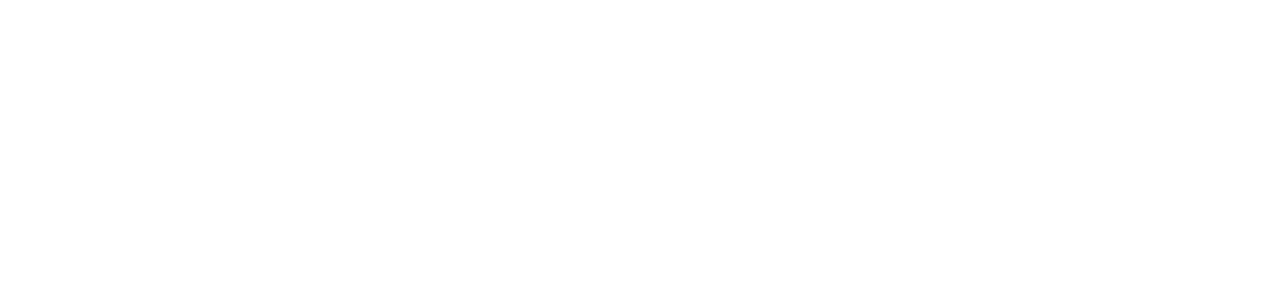
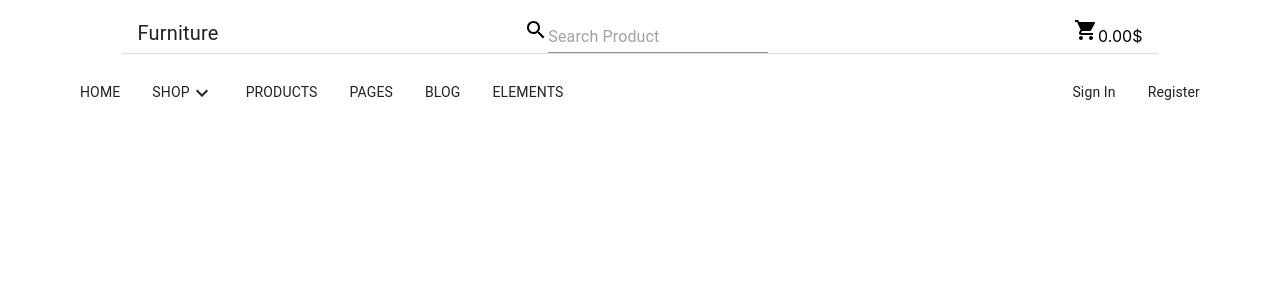
Before and after one commit to GSG-G10/Team2, a React (Create React App) app in the folder client/: page / in a window 1280 px wide. Shown: the top 300 px of the page. Built offline with nearby package versions, Linux system fonts and the light colour scheme.

Commit message:
fixing nav bar style

```diff
--- a/client/package.json
+++ b/client/package.json
@@ -15,6 +15,7 @@
     "@testing-library/react": "^11.2.7",
     "@testing-library/user-event": "^12.8.3",
     "axios": "^0.22.0",
+    "history": "^5.0.1",
     "react": "^17.0.2",
     "react-dom": "^17.0.2",
     "react-router-dom": "^5.3.0",
--- a/client/src/App.js
+++ b/client/src/App.js
@@ -1,8 +1,14 @@
 import './App.css';
+import { Router } from 'react-router-dom';
+import { createBrowserHistory } from 'history';
+import NavBar from './Components/NavBar/NavBar';
 
 function App() {
+  const history = createBrowserHistory();
   return (
-    <div className="App" />
+    <Router history={history}>
+      <NavBar />
+    </Router>
   );
 }
 
--- a/client/src/Components/NavBar/NavBar.css
+++ b/client/src/Components/NavBar/NavBar.css
@@ -48,3 +48,57 @@
     display: flex;
     flex-direction: row;
 }
+.navbar-container {
+    padding: 0 5%;
+}
+
+.nav-bar{
+    display: flex;
+    flex-direction: row;
+    justify-content: space-between;
+    border-bottom: 1px solid #ddd;
+    padding-bottom: 18px;
+    padding: 18px 16px 0 16px;
+}
+
+.Nab-Bar{
+    display: flex;
+    flex-direction: row;
+    justify-content: space-between;
+    padding-top: 8px;
+
+
+}
+
+.list{
+    display: flex;
+    flex-direction: row ;
+    list-style: none;
+    cursor: pointer;
+}
+
+a {
+    color: #222222;
+    text-decoration: none;
+}
+
+.MuiTypography-body1 {
+    font-size: 14px !important;
+    font-family: "Roboto", "Helvetica", "Arial", sans-serif;
+    font-weight: 400;
+    line-height: 1.5;
+    letter-spacing: 0.00938em;
+
+}
+
+.logo{
+    font-size: 20px !important;
+    font-weight: bold;
+}
+
+.MuiList-padding {
+    padding-top: 8px;
+    padding-bottom: 8px;
+    display: flex;
+    flex-direction: row;
+}
--- a/client/src/Components/NavBar/NavBar.js
+++ b/client/src/Components/NavBar/NavBar.js
@@ -1,31 +1,32 @@
-import React from 'react';
+import { useState } from 'react';
 import SearchIcon from '@mui/icons-material/Search';
 import { Input, Collapse, ListItemButton } from '@mui/material';
 import {
   ListItem, List, ListItemText, Typography,
 } from '@material-ui/core';
 import { ExpandLess, ExpandMore } from '@mui/icons-material';
-
+import { Link } from 'react-router-dom';
 import Cart from '../Cart/Cart';
 import './NavBar.css';
 
 function NavBar() {
-  const [open, setOpen] = React.useState(true);
+  const [open, setOpen] = useState(false);
 
   const handleClick = () => {
     setOpen(!open);
   };
   return (
-    <div>
+    <div className="navbar-container">
       <div className="nav-bar">
+        <Link to="/">
+          <Typography className="logo">Furniture</Typography>
+        </Link>
+
         <div>
           <SearchIcon />
           <Input placeholder="Search Product" className="search" />
         </div>
 
-        <div>
-          <Typography className="logo">Furniture</Typography>
-        </div>
         <div>
           <Cart />
         </div>
@@ -34,12 +35,12 @@
       <div className="Nab-Bar">
         <div className="list">
           <List>
-            <a href="/">
+            <Link to="/">
               <ListItem button>
                 <ListItemText primary="HOME" />
               </ListItem>
-            </a>
-
+            </Link>
+            <Link to="/">
               <ListItemButton onClick={handleClick}>
 
                 <ListItemText primary="SHOP" />
@@ -56,48 +57,50 @@
                     </ListItem>
 
                   </ListItemButton>
+
                 </List>
+
               </Collapse>
-
-            <a href="/">
+            </Link>
+            <Link to="/">
               <ListItem button>
                 <ListItemText primary="PRODUCTS" />
               </ListItem>
-            </a>
+            </Link>
 
-            <a href="/">
+            <Link to="/">
               <ListItem button>
                 <ListItemText primary="PAGES" />
               </ListItem>
-            </a>
+            </Link>
 
-            <a href="/">
+            <Link to="/">
               <ListItem button>
                 <ListItemText primary="BLOG" />
               </ListItem>
-            </a>
+            </Link>
 
-            <a href="/">
+            <Link to="/">
               <ListItem button>
                 <ListItemText primary="ELEMENTS" />
               </ListItem>
-            </a>
+            </Link>
           </List>
 
         </div>
         <div className="">
           <List>
-            <a href="/">
+            <Link to="/">
               <ListItem button>
                 <ListItemText primary="Sign In" />
               </ListItem>
-            </a>
+            </Link>
 
-            <a href="/">
+            <Link to="/">
               <ListItem button>
                 <ListItemText primary="Register" />
               </ListItem>
-            </a>
+            </Link>
           </List>
 
         </div>
```
Lines whose indentation alone changed are shown as unchanged.
